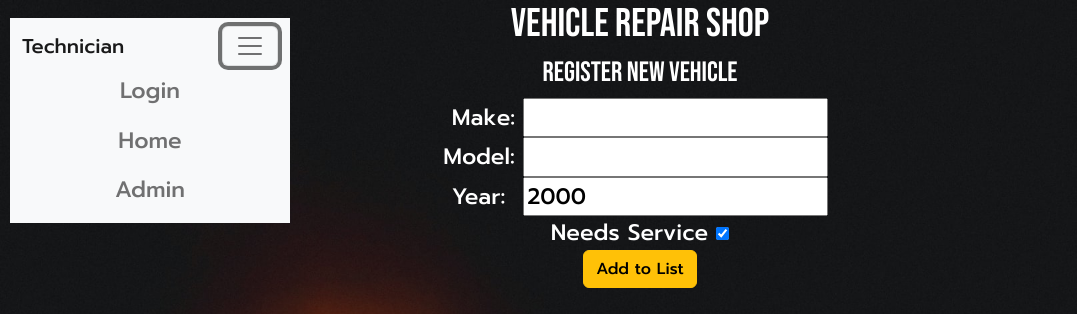
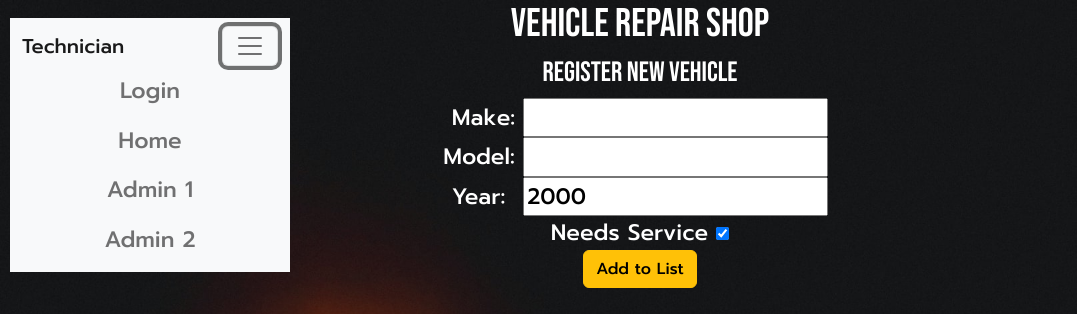
Before and after one commit to nicudemosB/service_React_Frontend, a React (Create React App) app: page / in a window 1280 px wide. Both pictures are taken after a click on the button 250 px from the left and 46 px from the top of the page. Shown: the top 314 px of the page, without its empty margins (0-1077 px from the left). Built offline with nearby package versions, Linux system fonts and the light colour scheme; no server answers; a web font is replaced by a local one.

Commit message:
added to nav and aligned delete button

```diff
--- a/src/App.css
+++ b/src/App.css
@@ -37,3 +37,7 @@ h3 {
 .year {
   margin-left: 10px;
 }
+.btn{
+  align-items: right;
+
+}
--- a/src/App.js
+++ b/src/App.js
@@ -117,7 +117,10 @@ const handleDelete = (serviceData) => {
                             <NavLink href="http://google.com">Home</NavLink>
                         </NavItem>
                         <NavItem>
-                            <NavLink href="http://www.mitchell-g.com">Admin</NavLink>
+                            <NavLink href="http://www.mitchell-g.com">Admin 1</NavLink>
+                        </NavItem>
+                        <NavItem>
+                          <NavLink href="https://billys-portfolio.netlify.app">Admin 2</NavLink>
                         </NavItem>
                     </Nav>
                 </Collapse>
@@ -164,11 +167,13 @@ const handleDelete = (serviceData) => {
                 :<strike>{service.year}</strike>
                 }
                 {"     "}
-                <Button color="info" onClick={(event) => {
+                <div>
+                <Button color="info" className='text-right' onClick={(event) => {
                   // alert(`${service.make} ${service.model} ${service.year}`+
                   // " Repaired Reported to Admin.")
                   handleDelete(service)
                 }}>Send to Admin</Button>
+                </div>
               </div>)
             })
           }
```
